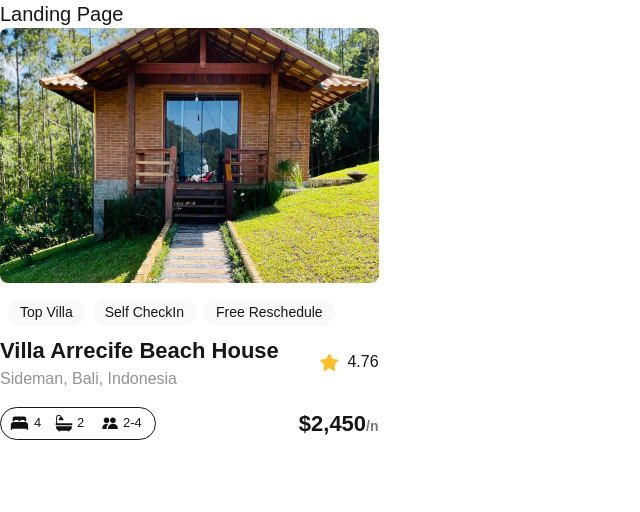
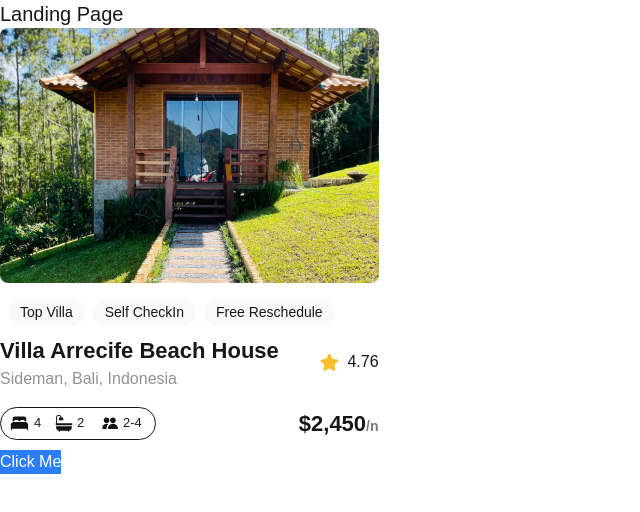
Before and after one commit to Aalphakeem-Adroit/alx-project-0x00-setup, a Next.js app in the folder alx-project-0x00/: page /landing in a window 1280 px wide. Shown: the top 512 px of the page, without its empty margins (0-640 px from the left). Built offline with nearby package versions, Linux system fonts and the light colour scheme.

Commit message:
Advance Task

```diff
--- /dev/null
+++ b/alx-project-0x00/components/Button.tsx
@@ -0,0 +1,10 @@
+import { ButtonProps } from "@/interfaces"
+
+const Button: React.FC<ButtonProps> = ({ title }) => {
+
+    return (
+        <button className="bg-blue-500 text-white">{title}</button>
+    )
+}
+
+export default Button;
--- a/alx-project-0x00/interfaces/index.ts
+++ b/alx-project-0x00/interfaces/index.ts
@@ -1,3 +1,7 @@
 export interface PillProps {
   title: string
 }
+
+export interface ButtonProps {
+    title: string
+}
--- a/alx-project-0x00/pages/landing.tsx
+++ b/alx-project-0x00/pages/landing.tsx
@@ -1,3 +1,4 @@
+import Button from "@/components/Button";
 import Card from "@/components/Card";
 
 const Landing: React.FC = () => {
@@ -5,6 +6,8 @@ const Landing: React.FC = () => {
         <div>
             <h1 className=" text-xl font-extralight">Landing Page</h1>
             <Card />
+
+            <Button title="Click Me" />
         </div>
 
     )
```
